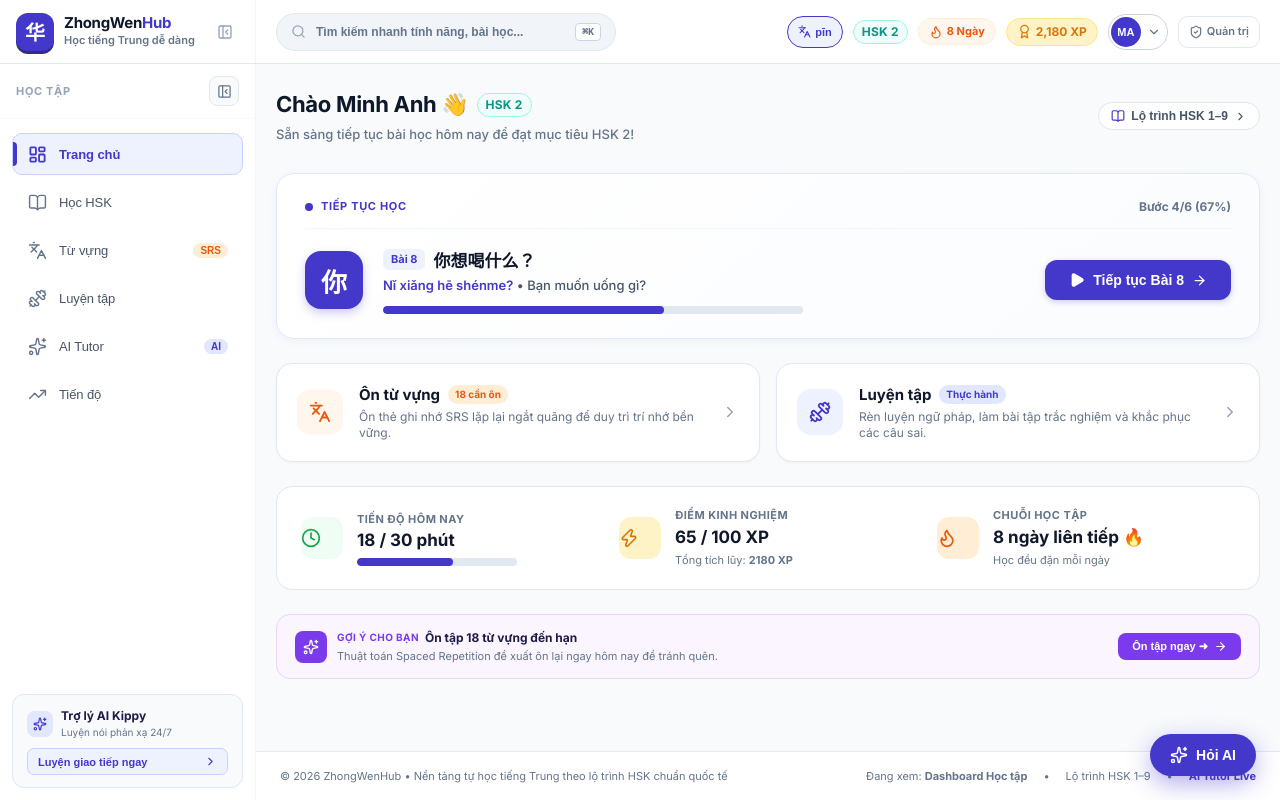
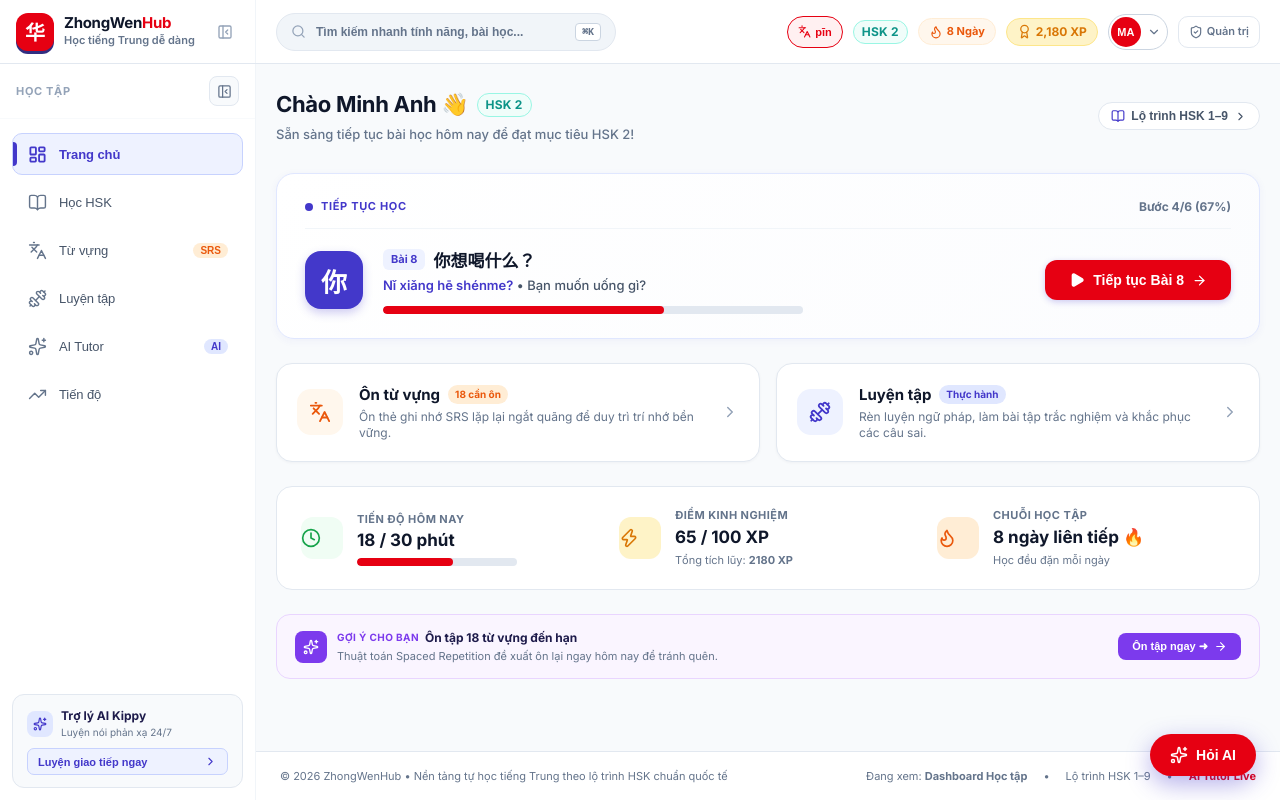
Before and after one commit to nguyen2234/ZhongWenHub, a React (Vite) app in the folder Fontend/: page /dashboard in a window 1280 px wide. Built offline with nearby package versions, Linux system fonts and the light colour scheme.

Commit message:
feat(student): screenshot-inspired HanbeeGo dashboard with Viettel red brand

```diff
--- a/Fontend/src/design-system/tokens.css
+++ b/Fontend/src/design-system/tokens.css
@@ -31,10 +31,10 @@
 
   /* ===== 2. BRAND & ACCENT COLOR PALETTE ===== */
   /* Bản sắc riêng: Sắc xanh Chàm hiện đại (Modern Indigo) kết hợp Chu Sa Đông Phương (Crimson Seal) */
-  --primary: #4338ca;            /* Indigo 700 - Đĩnh đạc, hiện đại, uy tín cho giáo dục */
-  --primary-hover: #3730a3;      /* Indigo 800 */
+  --primary: #e60012;            /* Indigo 700 - Đĩnh đạc, hiện đại, uy tín cho giáo dục */
+  --primary-hover: #bb0010;      /* Indigo 800 */
   --primary-foreground: #ffffff;
-  --primary-light: #eef2ff;      /* Indigo 50 */
+  --primary-light: #fff0f1;      /* Indigo 50 */
 
   /* Sắc đỏ Chu Sa (Crimson Seal) - bản sắc Hán tự tinh tế, không lạm dụng */
   --seal: #be123c;               /* Rose 700 - Con dấu, điểm nhấn văn hóa tinh tế */
@@ -73,7 +73,7 @@
 
   /* Focus rings (I13) */
   --border-focus: var(--primary);
-  --ring-focus: rgba(67, 56, 202, 0.15);
+  --ring-focus: rgba(230, 0, 18, 0.15);
 
   /* Nút phụ & outline */
   --secondary: #f1f5f9;
```
